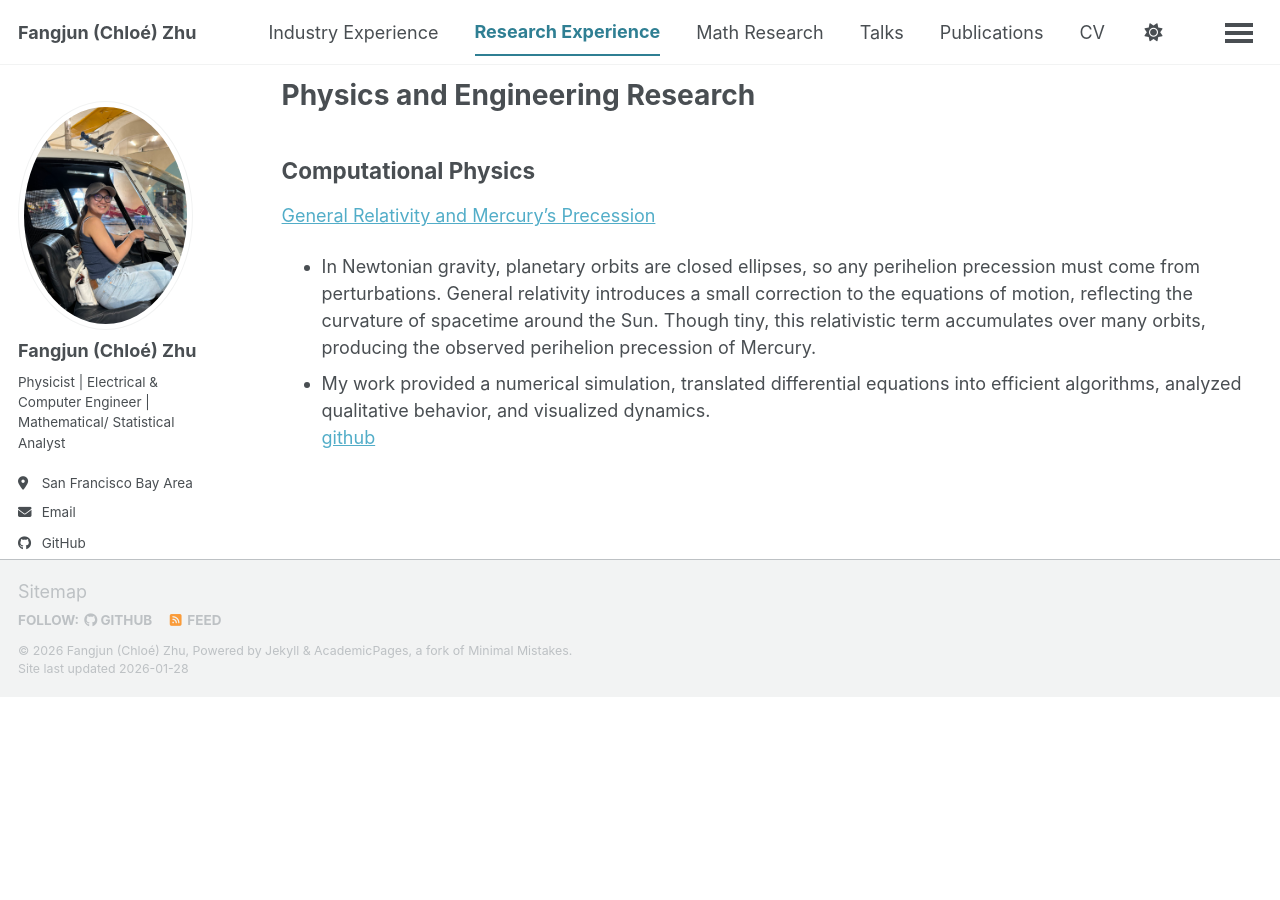
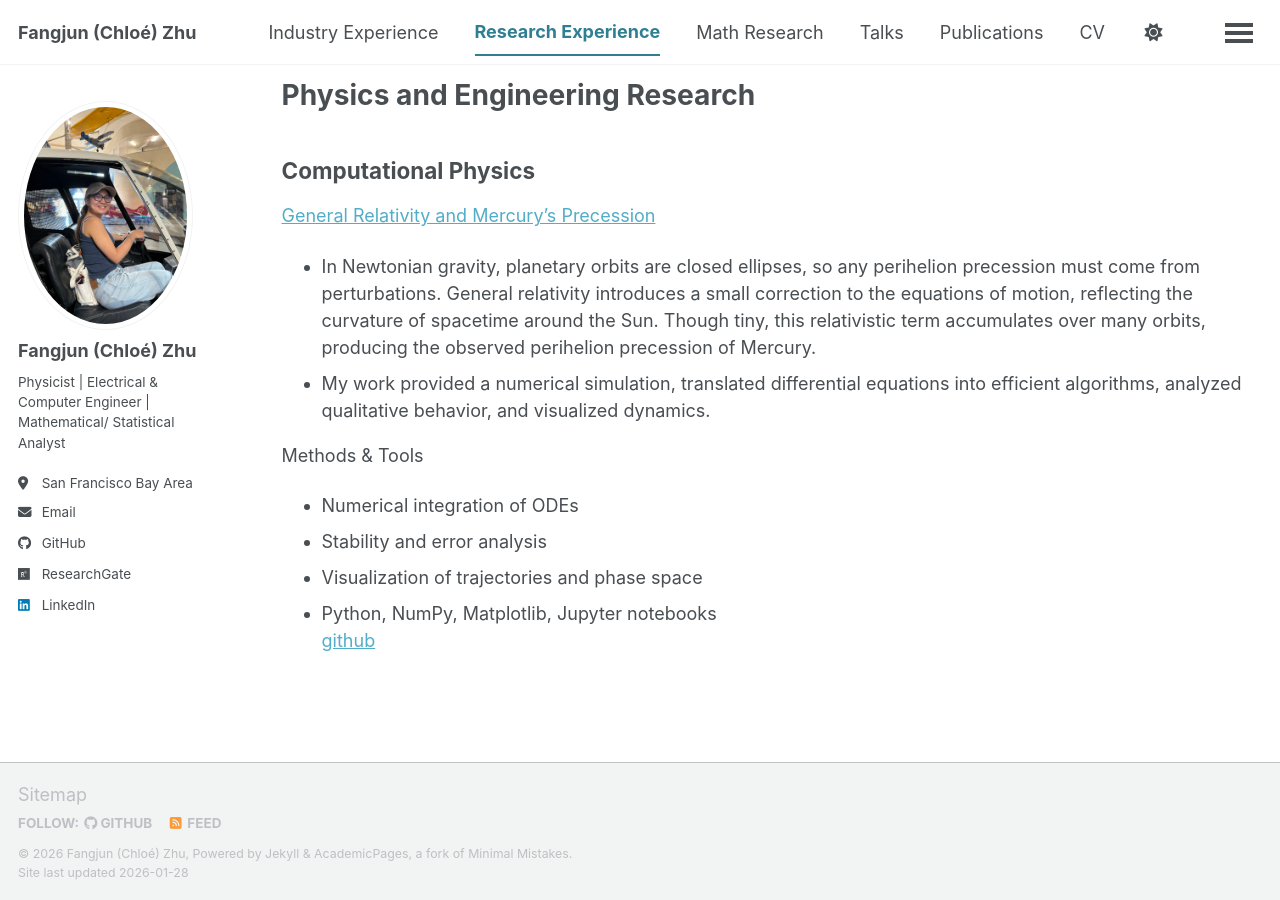
Before and after one commit to ChloeZhu1/ChloeZhu1.github.io, a Jekyll site: the page built from _pages/research-experience.md, in a window 1280 px wide and 900 px high, scrolled down 1520 px. Built offline with Jekyll 4.4.1, drawn with Linux system fonts in a browser that asks for light colours; a script bundle is joined from its source files by our own code; library files that are not in the unit come from our copies; before the commit the page ends 2217 px from its top, so only the background shows below that.

Commit message:
Update research-experience.md

```diff
--- a/_pages/research-experience.md
+++ b/_pages/research-experience.md
@@ -50,5 +50,12 @@
 [General Relativity and Mercury’s Precession](https://chloezhu1.github.io/physics-and-engineering-research/#gr)
 * In Newtonian gravity, planetary orbits are closed ellipses, so any perihelion precession must come from perturbations. General relativity introduces a small correction to the equations of motion, reflecting the curvature of spacetime around the Sun. Though tiny, this relativistic term accumulates over many orbits, producing the observed perihelion precession of Mercury.
 * My work provided a numerical simulation, translated differential equations into efficient algorithms, analyzed qualitative behavior, and visualized dynamics.
+
+Methods & Tools
+
+* Numerical integration of ODEs
+* Stability and error analysis
+* Visualization of trajectories and phase space
+* Python, NumPy, Matplotlib, Jupyter notebooks
 <br>
 [github](https://github.com/ChloeZhu1/computational-physics)
```
